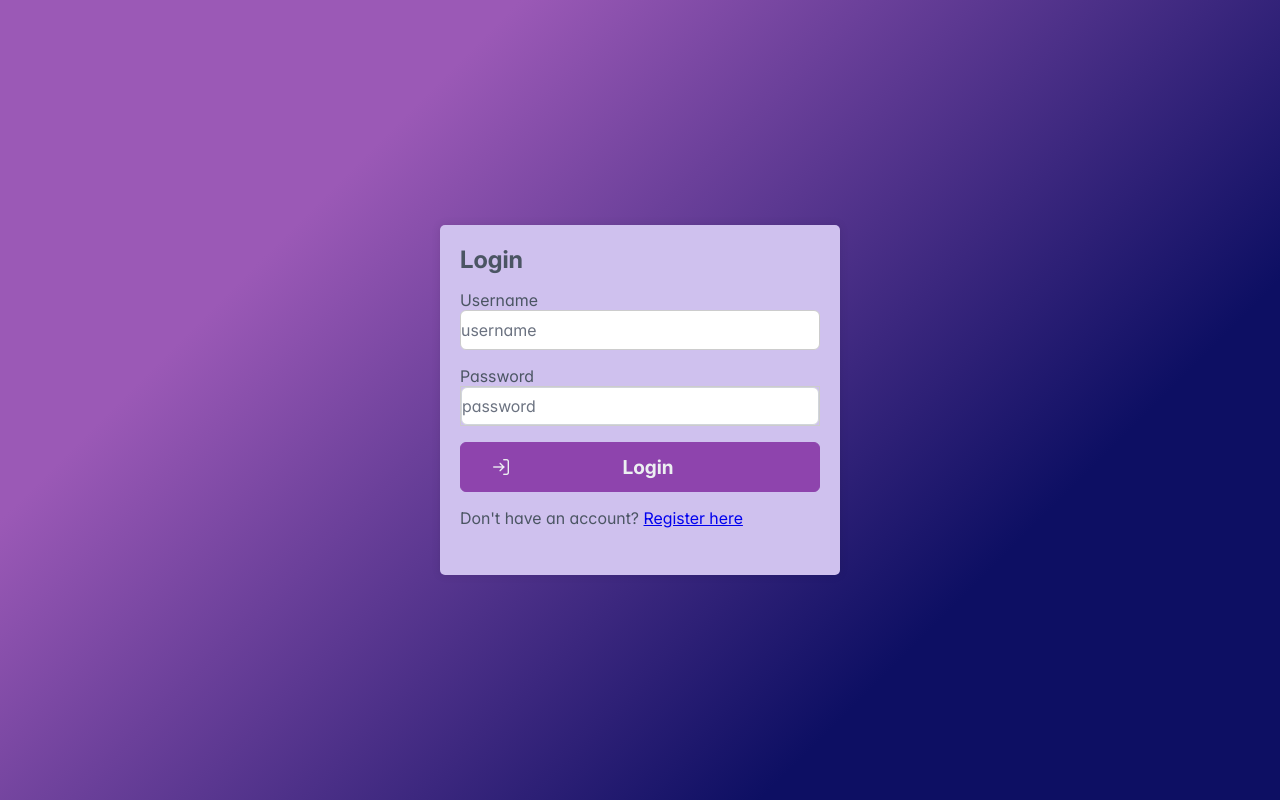
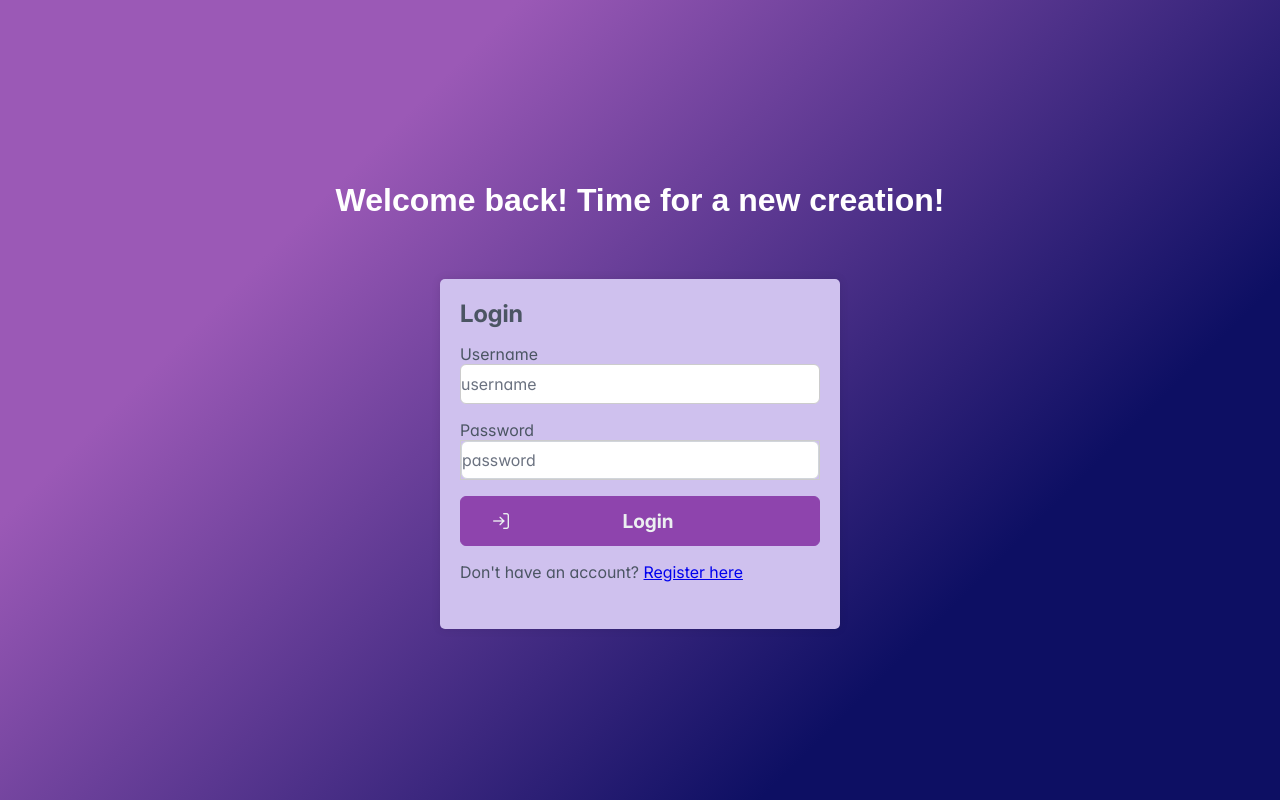
Before and after one commit to andreeadio/aiVideoGenerator, a React (Create React App) app in the folder client/: page /login in a window 1280 px wide. Built offline with nearby package versions, Linux system fonts and the light colour scheme.

Commit message:
added some titles

```diff
--- a/client/src/components/LoginPage.css
+++ b/client/src/components/LoginPage.css
@@ -8,10 +8,17 @@ body {
 .login-container {
     display: flex;
     justify-content: center;
+    flex-direction: column;
     align-items: center;
     height: 100vh;
     /* background-color: #0d0f63; */
     background: linear-gradient(135deg, #9B59B6 25%, #0d0f63 75%);
+}
+
+h1 {
+    color: white;
+    margin-top: 10px;
+    margin-bottom: 60px;
 }
 
 .login-card {
--- a/client/src/components/LoginPage.js
+++ b/client/src/components/LoginPage.js
@@ -35,7 +35,7 @@ const LoginPage = () => {
     return (
 
         <div className="login-container">
-
+            <h1>Welcome back! Time for a new creation!</h1>
             <Card title="Login" className="login-card">
                 <div className="p-fluid">
                     <div className="p-field">
--- a/client/src/components/RegisterPage.css
+++ b/client/src/components/RegisterPage.css
@@ -5,9 +5,16 @@ body {
     padding: 0;
 }
 
+h1 {
+    color: white;
+    margin-top: 10px;
+    margin-bottom: 60px;
+}
+
 .register-container {
     display: flex;
     justify-content: center;
+    flex-direction: column;
     align-items: center;
     height: 100vh;
     background: linear-gradient(135deg, #9B59B6 25%, #0d0f63 75%);
--- a/client/src/components/RegisterPage.js
+++ b/client/src/components/RegisterPage.js
@@ -41,6 +41,9 @@ const RegisterPage = () => {
 
     return (
         <div className="register-container">
+
+            <h1>Welcome new user, hope you enjoy the process!</h1>
+
             <Card title="Register" className="register-card">
                 {error && <p className="error-message">{error}</p>}
                 {success && <p className="success-message">{success}</p>}
```
